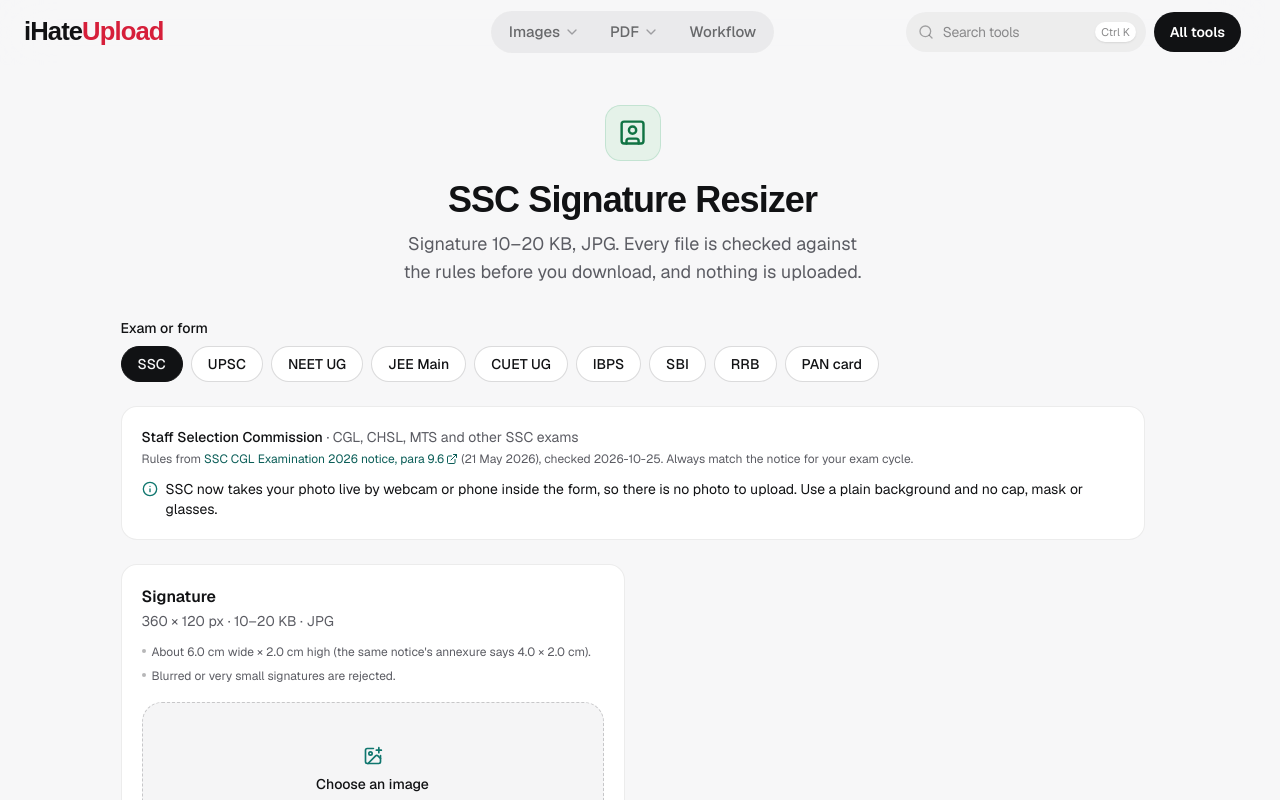
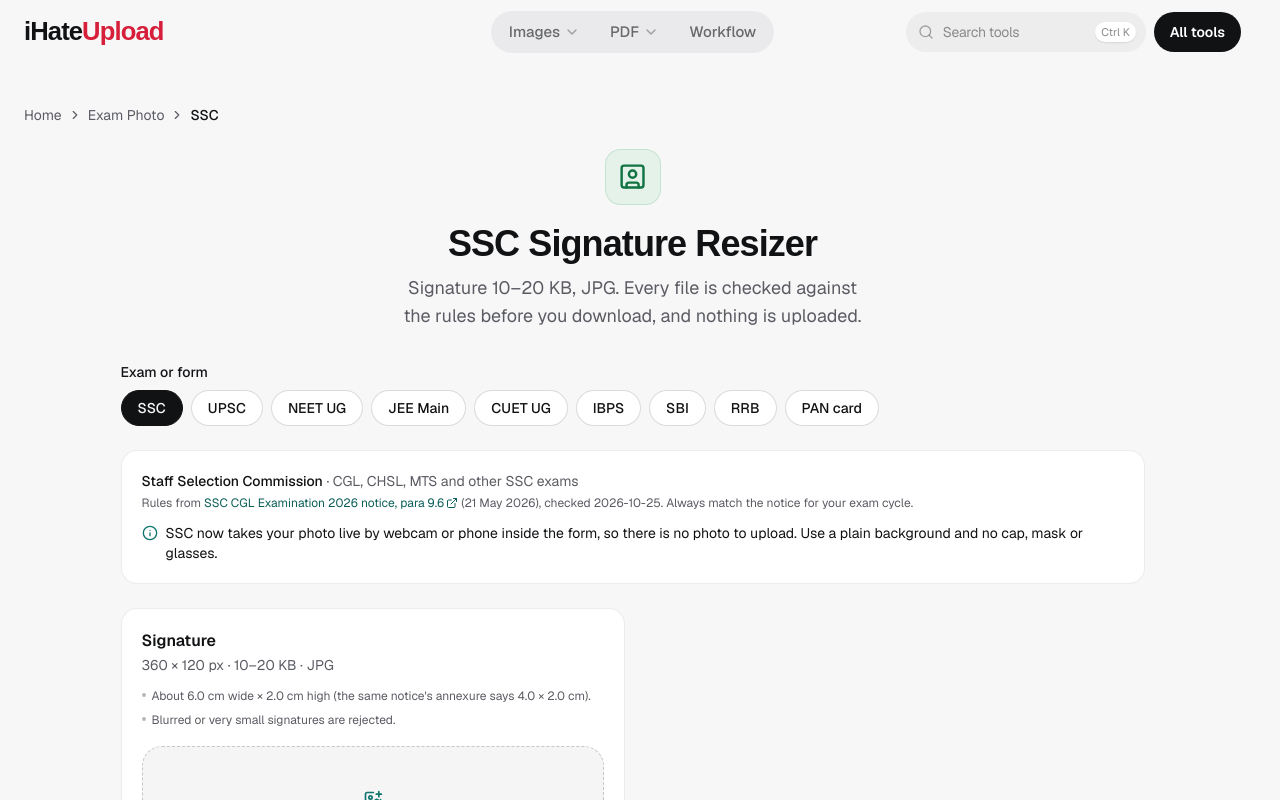
Before and after one commit to ArunKumarBhardwaj/iHateUpload, a Next.js app: page /exam-photo/ssc in a window 1280 px wide. Shown: the top 800 px of the page. Built offline with nearby package versions, Linux system fonts and the light colour scheme; a web font is replaced by a local one.

Commit message:
feat(exam-photo): visible breadcrumb on exam pages
One trail now feeds both the Home > Exam Photo > exam nav and the
BreadcrumbList JSON-LD, so the two can't drift apart.

Co-Authored-By: Claude Opus 5.5 <noreply@anthropic.com>

```diff
--- a/src/app/exam-photo/[exam]/page.tsx
+++ b/src/app/exam-photo/[exam]/page.tsx
@@ -1,4 +1,5 @@
 import type { Metadata } from "next";
+import { ChevronRight } from "lucide-react";
 import Link from "next/link";
 import { notFound } from "next/navigation";
 
@@ -67,18 +68,38 @@ export default async function ExamPhotoPage({ params }: ExamPageProps) {
     step: howTo.map((text, i) => ({ "@type": "HowToStep", position: i + 1, text })),
   };
 
+  // One trail feeds both the visible breadcrumb and its structured data, so they can't drift apart.
+  const trail = [
+    { name: "Home", short: "Home", path: "/" },
+    { name: "Exam Photo & Signature Resizer", short: "Exam Photo", path: "/tools/exam-photo" },
+    { name: heading, short: exam.name, path: `/exam-photo/${exam.slug}` },
+  ];
+
   return (
     <div className="mx-auto max-w-[90rem] px-6 py-8 sm:py-10">
       <JsonLd data={appLd} />
       <JsonLd data={howToLd} />
       <JsonLd data={faqPageLd(faq)} />
-      <JsonLd
-        data={breadcrumbLd([
-          { name: "Home", path: "/" },
-          { name: "Exam Photo & Signature Resizer", path: "/tools/exam-photo" },
-          { name: heading, path: `/exam-photo/${exam.slug}` },
-        ])}
-      />
+      <JsonLd data={breadcrumbLd(trail)} />
+
+      <nav aria-label="Breadcrumb" className="mb-6 text-sm text-muted-foreground">
+        <ol className="flex flex-wrap items-center gap-x-1.5 gap-y-1">
+          {trail.map((crumb, i) =>
+            i < trail.length - 1 ? (
+              <li key={crumb.path} className="flex items-center gap-1.5">
+                <Link href={crumb.path} className="hover:text-ink hover:underline">
+                  {crumb.short}
+                </Link>
+                <ChevronRight aria-hidden className="size-3.5" />
+              </li>
+            ) : (
+              <li key={crumb.path} aria-current="page" className="font-medium text-ink">
+                {crumb.short}
+              </li>
+            ),
+          )}
+        </ol>
+      </nav>
 
       <div className="mx-auto mb-8 flex max-w-2xl flex-col items-center text-center">
         <ToolIcon id="exam-photo" className="size-14" />
```
